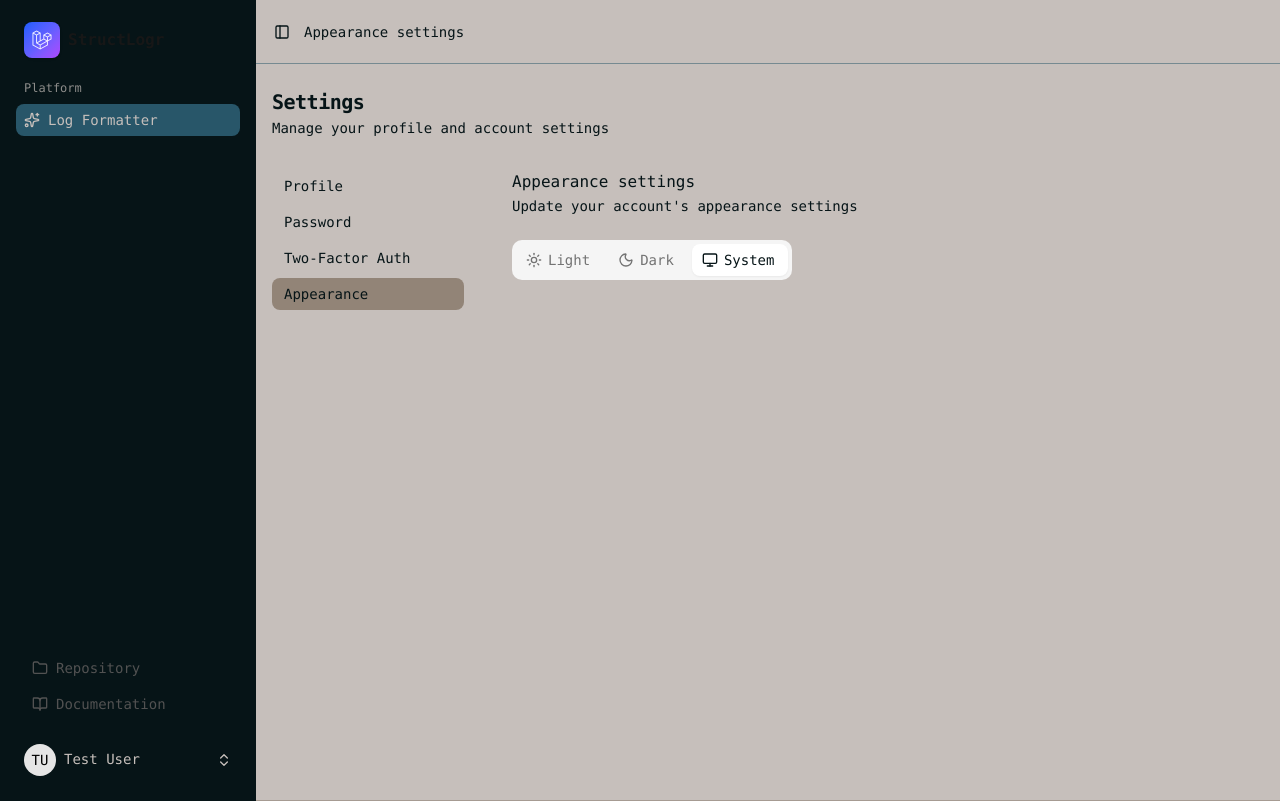
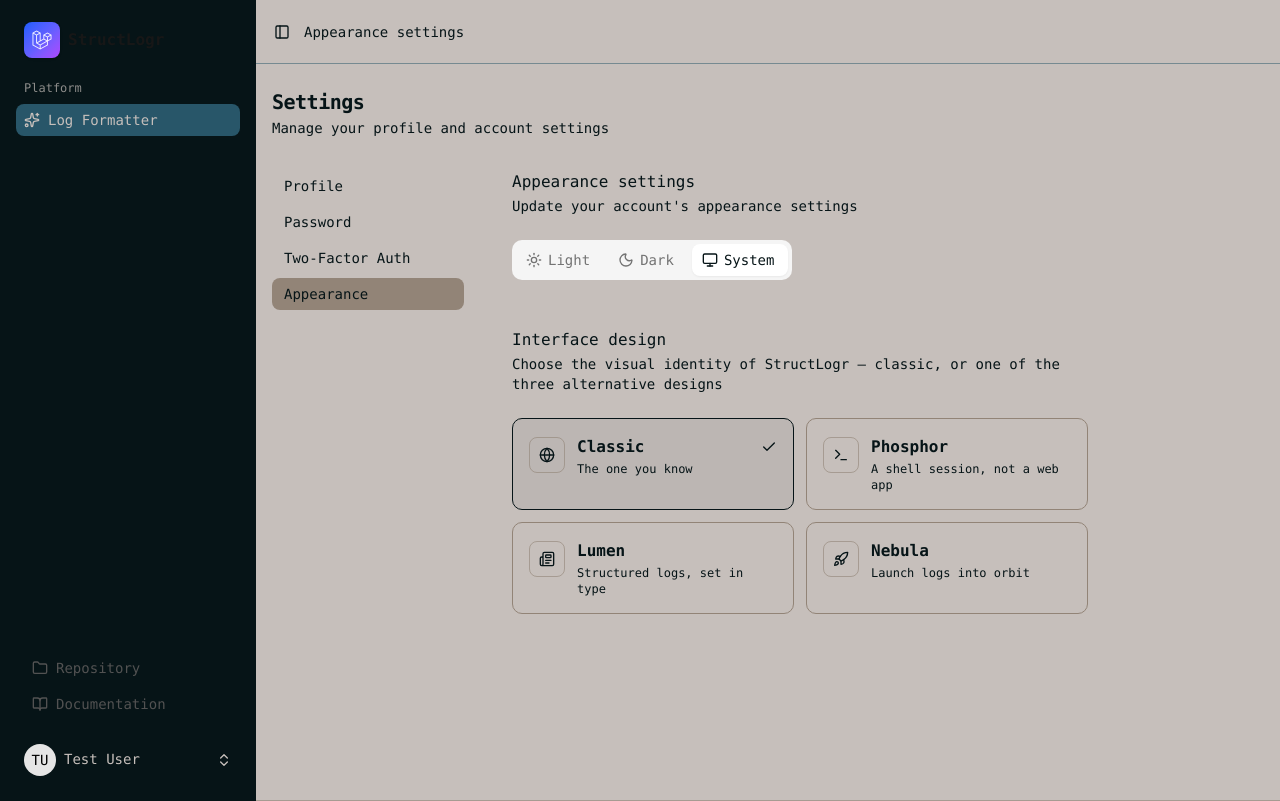
Before and after one commit to jtj9817/structlogr, a Laravel app: page /settings/appearance in a window 1280 px wide. Shown: the top 801 px of the page. Run offline with Laravel 12, Linux system fonts and the light colour scheme; a user stored in the database is signed in; data comes from the database, SQL or seed files in the repository; style sheets or scripts are compiled from the project's sources; some libraries are stand-ins or nearby versions; some web fonts are replaced.

Commit message:
feat(design): add /designs gallery and settings picker
- Designs/Gallery page: four activatable design cards with mini
  CSS previews, flow outlines, palette swatches and activation
  state (switch is instant, persisted to localStorage)
- /designs route (guest-accessible) + Designs nav item in header
- Settings → Appearance gains an Interface design radio group

```diff
--- a/resources/js/layouts/app-layout.tsx
+++ b/resources/js/layouts/app-layout.tsx
@@ -1,6 +1,6 @@
+import { useDesign } from '@/hooks/use-design';
 import AppHeaderLayout from '@/layouts/app/app-header-layout';
 import AppLayoutTemplate from '@/layouts/app/app-sidebar-layout';
-import { useDesign } from '@/hooks/use-design';
 import { type BreadcrumbItem } from '@/types';
 import { type ReactNode } from 'react';
 
--- a/resources/js/layouts/auth-layout.tsx
+++ b/resources/js/layouts/auth-layout.tsx
@@ -1,7 +1,7 @@
+import { useDesign } from '@/hooks/use-design';
 import AuthCardLayout from '@/layouts/auth/auth-card-layout';
 import AuthLayoutTemplate from '@/layouts/auth/auth-simple-layout';
 import AuthSplitLayout from '@/layouts/auth/auth-split-layout';
-import { useDesign } from '@/hooks/use-design';
 
 export default function AuthLayout({
     children,
--- /dev/null
+++ b/resources/js/pages/Designs/Gallery.tsx
@@ -0,0 +1,371 @@
+import { AppHeader } from '@/components/app-header';
+import SkipNavigation from '@/components/skip-navigation';
+import { Badge } from '@/components/ui/badge';
+import { Button } from '@/components/ui/button';
+import { DESIGN_META, type DesignMeta } from '@/data/designs';
+import { useDesign, type Design } from '@/hooks/use-design';
+import { cn } from '@/lib/utils';
+import { Head, router } from '@inertiajs/react';
+import { ArrowRight, Check, ExternalLink, RotateCcw } from 'lucide-react';
+
+/**
+ * Miniature, dependency-free previews of each design — pure markup
+ * and inline styles so the gallery stays accurate to what ships.
+ */
+function DesignPreview({ id }: { id: Design }) {
+    switch (id) {
+        case 'phosphor':
+            return (
+                <div
+                    className="flex h-full w-full flex-col bg-[#060d07] p-3 font-mono text-[9px] leading-4 text-[#3aff6e]"
+                    style={{
+                        backgroundImage:
+                            'repeating-linear-gradient(to bottom, rgba(74,255,110,0.07) 0 1px, transparent 1px 4px)',
+                    }}
+                >
+                    <div className="flex items-center gap-1.5 border-b border-[#1d3a26] pb-1.5">
+                        <div className="size-2 rounded-full border border-[#ff5f4d]" />
+                        <div className="size-2 rounded-full border border-[#ffb000]" />
+                        <div className="size-2 rounded-full border border-[#3aff6e]" />
+                        <span className="ml-2 text-[#5fa874]">
+                            structlogr — session
+                        </span>
+                    </div>
+                    <div className="mt-2 space-y-1">
+                        <p className="text-[#ffb000]">
+                            $ structlogr format --model=deepseek-chat
+                        </p>
+                        <p className="text-[#5fa874]">&gt; reading stdin…</p>
+                        <p className="text-[#a9f5b4]">
+                            {'{ "level": "ERROR",'}
+                        </p>
+                        <p className="pl-3 text-[#a9f5b4]">
+                            &nbsp;&nbsp;"headline": "DB timeout 30s"
+                        </p>
+                        <p className="text-[#a9f5b4]">{'}'}</p>
+                        <p className="animate-pulse">█</p>
+                    </div>
+                </div>
+            );
+        case 'lumen':
+            return (
+                <div
+                    className="flex h-full w-full flex-col bg-[#f7f1e6] p-3 text-[#26201a]"
+                    style={{ fontFamily: "'Newsreader', Georgia, serif" }}
+                >
+                    <div className="border-b-[3px] border-double border-[#26201a] pb-1 text-center">
+                        <p className="text-[13px] leading-none font-black tracking-tight">
+                            The StructLogr
+                        </p>
+                        <p className="mt-0.5 text-[5px] tracking-[0.3em] text-[#6d6252] uppercase">
+                            Structured Logs — Est. MMXXV
+                        </p>
+                    </div>
+                    <div className="mt-2 flex gap-2">
+                        <div className="w-3/5 space-y-1 border-r border-[#ddd2bd] pr-2">
+                            <p className="text-[5px] font-bold tracking-[0.25em] text-[#a63f1f] uppercase">
+                                Submission Desk
+                            </p>
+                            <p className="text-[8px] leading-tight font-bold">
+                                Paste your raw log. We&apos;ll set it in type.
+                            </p>
+                            <div className="space-y-0.5">
+                                <div className="h-1 w-11/12 bg-[#26201a]/15" />
+                                <div className="h-1 w-full bg-[#26201a]/15" />
+                                <div className="h-1 w-4/5 bg-[#26201a]/15" />
+                            </div>
+                        </div>
+                        <div className="w-2/5 space-y-1">
+                            <p className="text-[5px] font-bold tracking-[0.25em] text-[#173f4f] uppercase">
+                                Special Edition
+                            </p>
+                            <div className="border border-[#26201a]/30 bg-[#fffdf5] p-1">
+                                <p className="font-mono text-[4.5px] leading-tight text-[#26201a]/80">
+                                    {'{ "level": "ERROR" }'}
+                                </p>
+                            </div>
+                        </div>
+                    </div>
+                </div>
+            );
+        case 'nebula':
+            return (
+                <div
+                    className="relative flex h-full w-full flex-col overflow-hidden bg-[#070a1e] p-3"
+                    style={{
+                        background:
+                            'radial-gradient(120px 80px at 15% -10%, rgba(139,92,246,0.5), transparent 60%), radial-gradient(110px 80px at 90% 0%, rgba(34,211,238,0.4), transparent 55%), radial-gradient(140px 90px at 50% 120%, rgba(244,114,182,0.35), transparent 60%), #070a1e',
+                    }}
+                >
+                    <p
+                        className="text-[11px] leading-tight font-bold text-[#e8eaff]"
+                        style={{
+                            fontFamily: "'Space Grotesk', sans-serif",
+                        }}
+                    >
+                        From noise,{' '}
+                        <span className="bg-gradient-to-r from-violet-400 via-fuchsia-400 to-cyan-300 bg-clip-text text-transparent">
+                            nebula.
+                        </span>
+                    </p>
+                    <div className="mt-1.5 flex gap-1">
+                        {['01 Queue', '02 Ignite', '03 Receive'].map((step) => (
+                            <span
+                                key={step}
+                                className="rounded-full border border-white/10 bg-white/5 px-1.5 py-0.5 text-[5px] text-[#c4c9ff]"
+                            >
+                                {step}
+                            </span>
+                        ))}
+                    </div>
+                    <div className="mt-2 flex flex-1 gap-1.5">
+                        <div className="w-2/5 rounded-lg border border-white/10 bg-white/5 p-1.5 backdrop-blur">
+                            <div className="h-1 w-2/3 rounded bg-white/20" />
+                            <div className="mt-1 h-1 w-full rounded bg-white/10" />
+                            <div className="mt-1 h-1 w-4/5 rounded bg-white/10" />
+                        </div>
+                        <div className="flex flex-1 flex-col rounded-lg border border-white/10 bg-white/5 p-1.5 backdrop-blur">
+                            <div className="h-1 w-1/2 rounded bg-cyan-300/40" />
+                            <div className="mt-1 h-1 w-full rounded bg-violet-400/25" />
+                            <div className="mt-1 h-1 w-5/6 rounded bg-violet-400/25" />
+                            <div className="mt-auto h-1.5 w-2/3 self-center rounded-full bg-gradient-to-r from-violet-500 to-cyan-400" />
+                        </div>
+                    </div>
+                </div>
+            );
+        default: // classic
+            return (
+                <div className="flex h-full w-full flex-col bg-[#c6bfbb] p-3 font-mono text-[9px] text-[#061417]">
+                    <div className="flex items-center gap-2 border-b border-[#928477]/50 pb-1.5">
+                        <div className="size-2.5 rounded-sm bg-gradient-to-br from-blue-600 via-indigo-500 to-purple-500" />
+                        <span className="font-bold">StructLogr</span>
+                    </div>
+                    <div className="mt-2 flex flex-1 gap-2">
+                        <div className="flex-1 space-y-1 rounded border border-[#928477]/60 bg-[#f3efec] p-1.5">
+                            <div className="h-1 w-1/2 rounded bg-[#061417]/30" />
+                            <div className="h-1 w-full rounded bg-[#061417]/15" />
+                            <div className="h-1 w-4/5 rounded bg-[#061417]/15" />
+                        </div>
+                        <div className="flex-1 space-y-1 rounded border border-[#928477]/60 bg-[#f3efec] p-1.5">
+                            <div className="h-1 w-1/2 rounded bg-[#061417]/30" />
+                            <div className="h-1 w-full rounded bg-[#012c3c]/25" />
+                            <div className="h-1 w-3/5 rounded bg-[#012c3c]/25" />
+                        </div>
+                    </div>
+                </div>
+            );
+    }
+}
+
+function ActivateButton({ meta }: { meta: DesignMeta }) {
+    const { design, updateDesign } = useDesign();
+    const isActive = design === meta.id;
+
+    if (isActive) {
+        return (
+            <div className="flex items-center justify-between gap-2">
+                <Badge
+                    variant="secondary"
+                    className="inline-flex items-center gap-1.5"
+                >
+                    <Check className="size-3.5" aria-hidden />
+                    Active design
+                </Badge>
+                <Button
+                    size="sm"
+                    onClick={() => router.visit('/')}
+                    aria-label={`Open the app in ${meta.name}`}
+                >
+                    Open the app
+                    <ArrowRight className="size-4" aria-hidden />
+                </Button>
+            </div>
+        );
+    }
+
+    return (
+        <Button
+            size="sm"
+            className="w-full"
+            onClick={() => {
+                updateDesign(meta.id);
+                router.visit('/');
+            }}
+            aria-label={`Activate ${meta.name} design and open the app`}
+        >
+            Activate &amp; open app
+            <ArrowRight className="size-4" aria-hidden />
+        </Button>
+    );
+}
+
+export default function Gallery() {
+    const { design, updateDesign } = useDesign();
+    const active = DESIGN_META.find((meta) => meta.id === design);
+
+    return (
+        <>
+            <Head title="Design Gallery" />
+            <SkipNavigation />
+            <AppHeader />
+
+            <main
+                id="main-content"
+                role="main"
+                className="container mx-auto max-w-7xl px-4 py-10 sm:px-6 lg:px-8"
+            >
+                <div className="flex flex-wrap items-end justify-between gap-6 border-b border-border/60 pb-8">
+                    <div className="max-w-2xl space-y-3">
+                        <p className="text-xs font-semibold tracking-[0.3em] text-muted-foreground uppercase">
+                            StructLogr · Design Gallery
+                        </p>
+                        <h1 className="text-4xl font-bold tracking-tight text-balance sm:text-5xl">
+                            Four ways to read a log.
+                        </h1>
+                        <p className="text-lg text-muted-foreground">
+                            Every design drives the same product — the
+                            formatter, authentication, settings and your history
+                            — with its own identity, palette and flow. Switching
+                            is instant and remembered on this device.
+                        </p>
+                    </div>
+
+                    {design !== 'classic' && (
+                        <Button
+                            variant="outline"
+                            onClick={() => updateDesign('classic')}
+                            className="gap-2"
+                        >
+                            <RotateCcw className="size-4" aria-hidden />
+                            Reset to Classic
+                        </Button>
+                    )}
+                </div>
+
+                {active && (
+                    <p
+                        className="mt-4 text-sm text-muted-foreground"
+                        role="status"
+                    >
+                        Currently viewing in{' '}
+                        <span className="font-semibold text-foreground">
+                            {active.name}
+                        </span>
+                        . Pick another below — the change applies instantly.
+                    </p>
+                )}
+
+                <div className="mt-8 grid gap-6 md:grid-cols-2 xl:grid-cols-4">
+                    {DESIGN_META.map((meta) => {
+                        const Icon = meta.icon;
+                        const isActive = design === meta.id;
+
+                        return (
+                            <article
+                                key={meta.id}
+                                id={`design-card-${meta.id}`}
+                                aria-labelledby={`design-card-${meta.id}-name`}
+                                className={cn(
+                                    'flex flex-col overflow-hidden rounded-2xl border bg-card text-card-foreground transition-shadow',
+                                    isActive
+                                        ? 'border-primary/60 shadow-lg ring-2 ring-ring/40'
+                                        : 'border-border/70 shadow-sm hover:shadow-md',
+                                )}
+                            >
+                                <div className="h-44 overflow-hidden border-b border-border/60">
+                                    <DesignPreview id={meta.id} />
+                                </div>
+
+                                <div className="flex flex-1 flex-col gap-4 p-5">
+                                    <div>
+                                        <div className="flex items-center justify-between gap-2">
+                                            <span className="font-mono text-xs text-muted-foreground">
+                                                {meta.index} / {meta.codename}
+                                            </span>
+                                            <Icon
+                                                className="size-4 text-muted-foreground"
+                                                aria-hidden
+                                            />
+                                        </div>
+                                        <h2
+                                            id={`design-card-${meta.id}-name`}
+                                            className="mt-1 text-2xl font-bold tracking-tight"
+                                        >
+                                            {meta.name}
+                                        </h2>
+                                        <p className="text-sm font-medium text-muted-foreground italic">
+                                            {meta.tagline}
+                                        </p>
+                                    </div>
+
+                                    <p className="text-sm leading-relaxed text-muted-foreground">
+                                        {meta.description}
+                                    </p>
+
+                                    <div>
+                                        <p className="text-[10px] font-semibold tracking-[0.25em] text-muted-foreground uppercase">
+                                            The Flow
+                                        </p>
+                                        <ul className="mt-1.5 space-y-1.5 text-xs leading-snug text-muted-foreground">
+                                            {meta.flow.map((step) => (
+                                                <li
+                                                    key={step}
+                                                    className="flex gap-1.5"
+                                                >
+                                                    <ArrowRight
+                                                        className="mt-0.5 size-3 shrink-0"
+                                                        aria-hidden
+                                                    />
+                                                    <span>{step}</span>
+                                                </li>
+                                            ))}
+                                        </ul>
+                                    </div>
+
+                                    <div className="mt-auto space-y-3">
+                                        <div>
+                                            <p className="text-[10px] font-semibold tracking-[0.25em] text-muted-foreground uppercase">
+                                                Palette
+                                            </p>
+                                            <div className="mt-1.5 flex items-center gap-2">
+                                                {meta.palette.map((swatch) => (
+                                                    <span
+                                                        key={swatch.hex}
+                                                        className="flex flex-col items-center gap-1"
+                                                        title={`${swatch.label} · ${swatch.hex}`}
+                                                    >
+                                                        <span
+                                                            className="size-5 rounded-full border border-black/15 shadow-sm dark:border-white/15"
+                                                            style={{
+                                                                backgroundColor:
+                                                                    swatch.hex,
+                                                            }}
+                                                        />
+                                                        <span className="font-mono text-[8px] text-muted-foreground">
+                                                            {swatch.hex}
+                                                        </span>
+                                                    </span>
+                                                ))}
+                                            </div>
+                                            <p className="mt-1.5 font-mono text-[10px] text-muted-foreground">
+                                                {meta.typeface}
+                                            </p>
+                                        </div>
+
+                                        <ActivateButton meta={meta} />
+                                    </div>
+                                </div>
+                            </article>
+                        );
+                    })}
+                </div>
+
+                <p className="mt-8 flex items-center justify-center gap-2 text-center text-xs text-muted-foreground">
+                    <ExternalLink className="size-3.5" aria-hidden />
+                    All designs reuse the same backend — one formatter endpoint,
+                    your history and preferences carry over untouched.
+                </p>
+            </main>
+        </>
+    );
+}
--- a/resources/js/pages/settings/appearance.tsx
+++ b/resources/js/pages/settings/appearance.tsx
@@ -4,9 +4,13 @@ import AppearanceTabs from '@/components/appearance-tabs';
 import HeadingSmall from '@/components/heading-small';
 import { type BreadcrumbItem } from '@/types';
 
+import { DESIGN_META } from '@/data/designs';
+import { useDesign } from '@/hooks/use-design';
 import AppLayout from '@/layouts/app-layout';
 import SettingsLayout from '@/layouts/settings/layout';
+import { cn } from '@/lib/utils';
 import { edit as editAppearance } from '@/routes/appearance';
+import { Check } from 'lucide-react';
 
 const breadcrumbs: BreadcrumbItem[] = [
     {
@@ -16,6 +20,8 @@ const breadcrumbs: BreadcrumbItem[] = [
 ];
 
 export default function Appearance() {
+    const { design, updateDesign } = useDesign();
+
     return (
         <AppLayout breadcrumbs={breadcrumbs}>
             <Head title="Appearance settings" />
@@ -28,6 +34,64 @@ export default function Appearance() {
                     />
                     <AppearanceTabs />
                 </div>
+
+                <div className="space-y-6">
+                    <HeadingSmall
+                        title="Interface design"
+                        description="Choose the visual identity of StructLogr — classic, or one of the three alternative designs"
+                    />
+                    <div
+                        role="radiogroup"
+                        aria-label="Interface design"
+                        className="grid gap-3 sm:grid-cols-2"
+                    >
+                        {DESIGN_META.map((meta) => {
+                            const Icon = meta.icon;
+                            const selected = design === meta.id;
+
+                            return (
+                                <button
+                                    key={meta.id}
+                                    type="button"
+                                    role="radio"
+                                    aria-checked={selected}
+                                    id={`design-option-${meta.id}`}
+                                    onClick={() => updateDesign(meta.id)}
+                                    className={cn(
+                                        'group flex items-start gap-3 rounded-lg border p-4 text-left transition-colors',
+                                        'hover:border-primary/50 focus-visible:ring-2 focus-visible:ring-ring focus-visible:outline-none',
+                                        selected
+                                            ? 'border-primary bg-primary/5'
+                                            : 'border-border',
+                                    )}
+                                >
+                                    <span
+                                        className="mt-0.5 flex size-9 shrink-0 items-center justify-center rounded-md border border-border/60"
+                                        aria-hidden
+                                    >
+                                        <Icon className="size-4" />
+                                    </span>
+                                    <span className="min-w-0 flex-1">
+                                        <span className="flex items-center justify-between gap-2">
+                                            <span className="font-semibold">
+                                                {meta.name}
+                                            </span>
+                                            {selected && (
+                                                <Check
+                                                    className="size-4 text-primary"
+                                                    aria-hidden
+                                                />
+                                            )}
+                                        </span>
+                                        <span className="mt-0.5 block text-xs text-muted-foreground">
+                                            {meta.tagline}
+                                        </span>
+                                    </span>
+                                </button>
+                            );
+                        })}
+                    </div>
+                </div>
             </SettingsLayout>
         </AppLayout>
     );
--- a/routes/web.php
+++ b/routes/web.php
@@ -6,6 +6,7 @@ use Illuminate\Support\Facades\Route;
 
 Route::get('/', [LogFormatterController::class, 'show'])->name('home');
 Route::post('/format', [LogFormatterController::class, 'format'])->name('formatter.format');
+Route::get('/designs', fn () => inertia('Designs/Gallery'))->name('designs.gallery');
 
 // CSRF test routes for debugging and validation
 Route::prefix('debug')->middleware('web')->group(function () {
```
Also changed, not shown: resources/js/data/designs.ts (+7 -1 lines).
